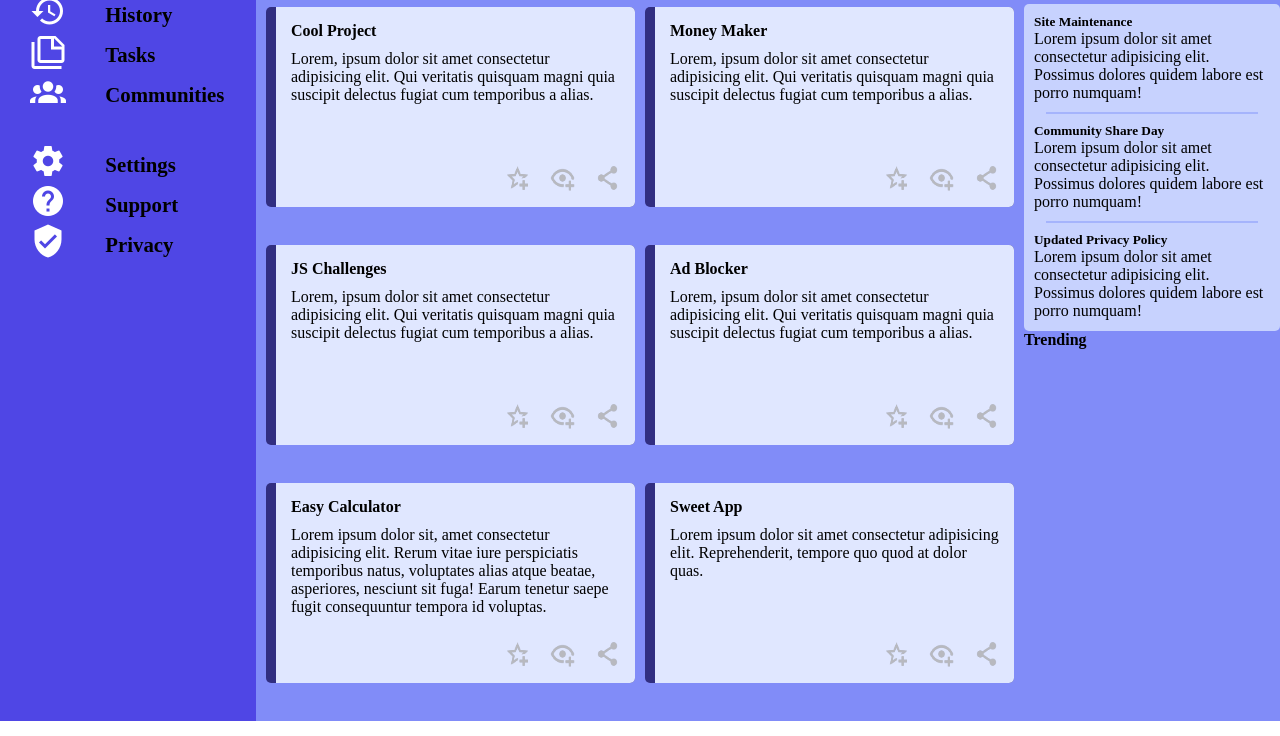
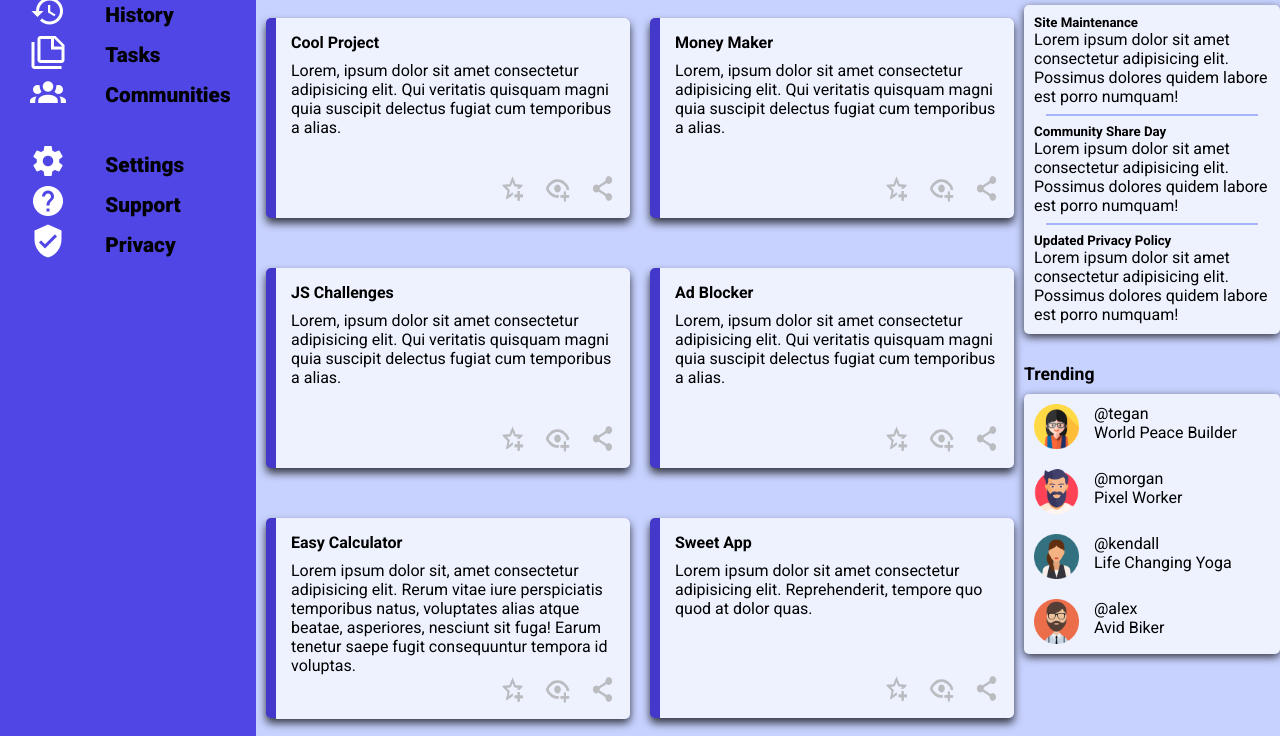
Before and after one commit to Echophase44/Admin_Dashboard, a plain HTML site: page index.html in a window 1280 px wide. Shown: the part 210-946 px from the top of the page. Drawn offline with Linux system fonts and the light colour scheme; a web font is replaced by a local one.

Commit message:
Added fonts, border shadows, and finished the treding section.

```diff
--- a/index.html
+++ b/index.html
@@ -5,6 +5,9 @@
   <meta http-equiv="X-UA-Compatible" content="IE=edge">
   <meta name="viewport" content="width=device-width, initial-scale=1.0">
   <title>Admin Console</title>
+  <link rel="preconnect" href="https://fonts.googleapis.com">
+  <link rel="preconnect" href="https://fonts.gstatic.com" crossorigin>
+  <link href="https://fonts.googleapis.com/css2?family=Overpass+Mono:wght@400;500;700&family=Red+Hat+Display:wght@500;700;900&family=Roboto:wght@100;300;400;500;700;900&display=swap" rel="stylesheet">
   <link rel="stylesheet" href="./style.css">
 </head>
 <body>
@@ -15,13 +18,13 @@
     </div>
     <div class="headerRight">
       <img src="./images/bell-ring-outline.png" alt="">
-      <img class = "userIcon" src="./images/mantwo.png" alt="">
+      <img class = "userIcon" src="./images/bear.png" alt="">
       <span>Johnathan Davis</span>
     </div>
   </div>
 
   <div class="navbar">
-    <img src="./images/mantwo.png" alt="">
+    <img src="./images/bear.png" alt="">
     <div class="welcome">
       <p>Hi there,</p>
       <span>Johnathan Davis (@JDavis)</span>
@@ -186,11 +189,38 @@
 
     <div class="trending">
       <h4>Trending</h4>
-      <ul>
-        <li></li>
-        <li></li>
-        <li></li>
-        <li></li>
+      <ul class="trendingUsers">
+        <li>
+          <img src="./images/woman.png" alt="">
+          <div>
+            <p>@tegan</p>
+            <span>World Peace Builder</span>
+          </div>
+        </li>
+
+        <li>
+          <img src="./images/man.png" alt="">
+          <div>
+            <p>@morgan</p>
+            <span>Pixel Worker</span>
+          </div>
+        </li>
+
+        <li>
+          <img src="./images/user.png" alt="">
+          <div>
+            <p>@kendall</p>
+            <span>Life Changing Yoga</span>
+          </div>
+        </li>
+
+        <li>
+          <img src="./images/mantwo.png" alt="">
+          <div>
+            <p>@alex</p>
+            <span>Avid Biker</span>
+          </div>
+        </li>
       </ul>
     </div>
   </div>
--- a/style.css
+++ b/style.css
@@ -1,3 +1,5 @@
+
+
 *{
   box-sizing: border-box;
   margin: 0;
@@ -15,6 +17,7 @@
   --eight: #4338ca;
   --nine: #3730a3;
   --ten: #312e81;
+  font-family: 'Roboto', sans-serif;
 }
 
 body{
@@ -27,7 +30,7 @@ body{
 
 /* ###################### Header ################## */
 .header{
-  background-color: var(--eight);
+  background-color: var(--six);
   grid-column: 2 / 4;
   grid-row: 1 / 2;
   display: grid;
@@ -145,33 +148,34 @@ body{
 
 /* ###################### Main ################## */
 .main{
-  background-color: var(--five);
+  background-color: var(--three);
   grid-column: 2 / 3 ;
   grid-row: 3 / 4;
   display: grid;
   grid-template-columns: 1fr 1fr;
   grid-template-rows: 1fr 4fr 4fr 4fr;
-  gap: 10px;
+  gap: 20px;
   padding: 0px 10px 10px 10px;
 }
 
 .mainTitle{
   grid-column: 1 / 3;
-  margin-top: 30px;
+  margin-top: 25px;
   padding-left: 10px;
   font-size: 1.5rem;
   font-weight: 700;
 }
 
 .mainCell{
-  background-color: var(--ten);
+  background-color: var(--eight);
   border-radius: 5px;
   display: grid;
   max-height: 200px;
+  box-shadow: 0px 5px 8px rgba(0,0,0,0.75);
 }
 
 .innerCell{
-  background-color: var(--two);
+  background-color: var(--one);
   display: grid;
   grid-template-rows: 1fr 4fr 1fr;
   grid-template-columns: 1fr;
@@ -194,12 +198,13 @@ body{
 
 /* ###################### Info Bar ################## */
 .infobar{
-  background-color: var(--five);
+  background-color: var(--three);
   grid-column: 3 / 4;
   grid-row: 3 / 4;
   display: grid;
   grid-template-columns: 1fr;
   grid-template-rows: 1fr 1fr;
+  gap: 30px;
 }
 
 .annoucements > ul, .trending > ul{
@@ -219,12 +224,13 @@ body{
 }
 
 .annoucements > ul{
-  background-color: var(--three);
+  background-color: var(--one);
   display: flex;
   flex-direction: column;
   gap: 8px;
   border-radius: 5px;
   padding: 10px;
+  box-shadow: 0px 3px 8px rgba(0,0,0,0.75);
 }
 
 .line{
@@ -233,3 +239,28 @@ body{
   width: 90%;
   margin: auto;
 }
+
+.trending > h4{
+  display: flex;
+  align-items: end;
+  font-size: 1.1rem;
+  padding-bottom: 10px;
+}
+
+.trendingUsers{
+  background-color: var(--one);
+  border-radius: 5px;
+  display: flex;
+  flex-direction: column;
+  box-shadow: 0px 3px 8px rgba(0,0,0,0.75);
+}
+
+.trending > ul > li{
+  display: flex;
+  gap: 15px;
+  padding: 10px;
+}
+
+.trending > ul > li > img{
+  max-width: 45px;
+}
```
